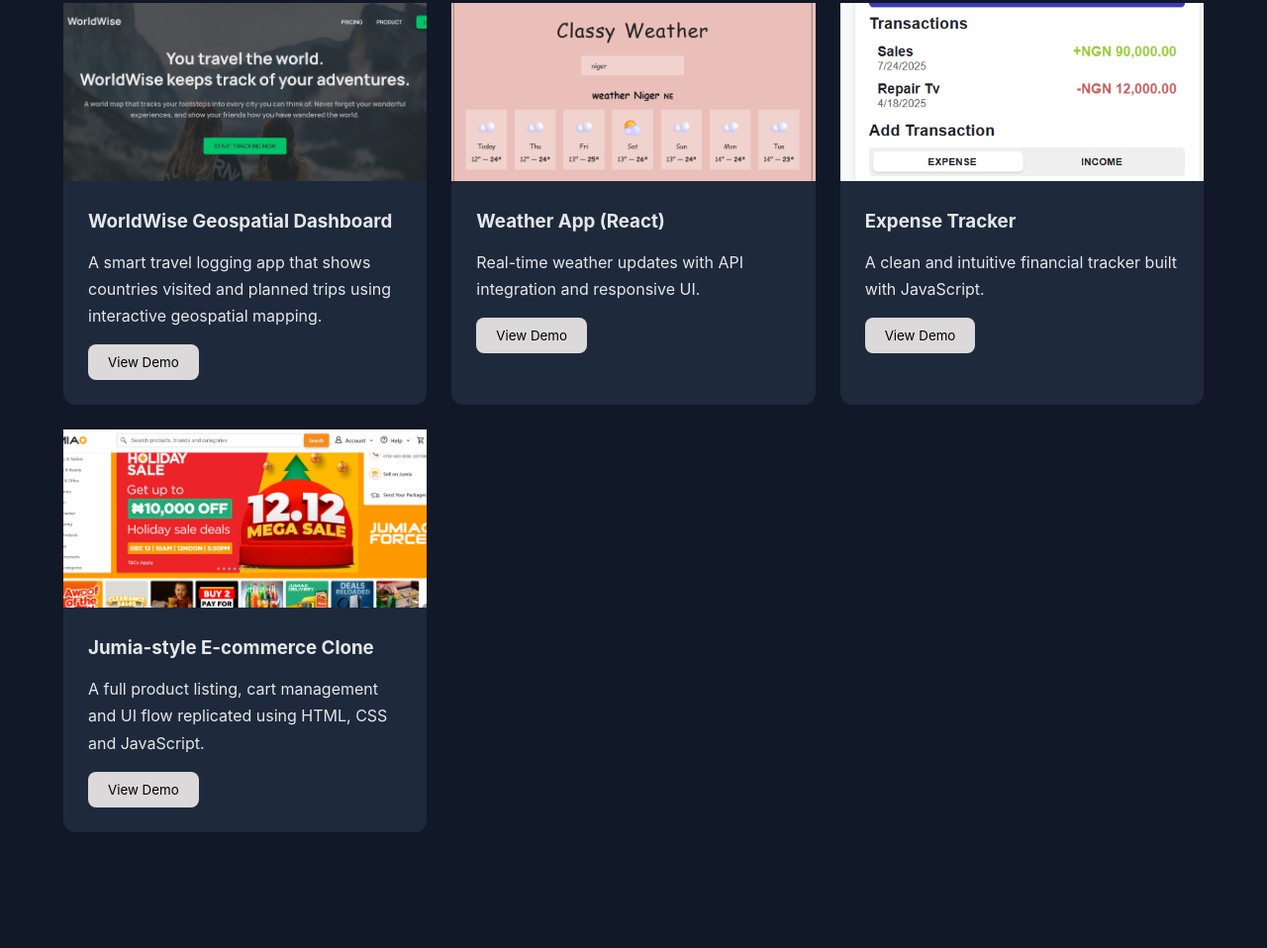
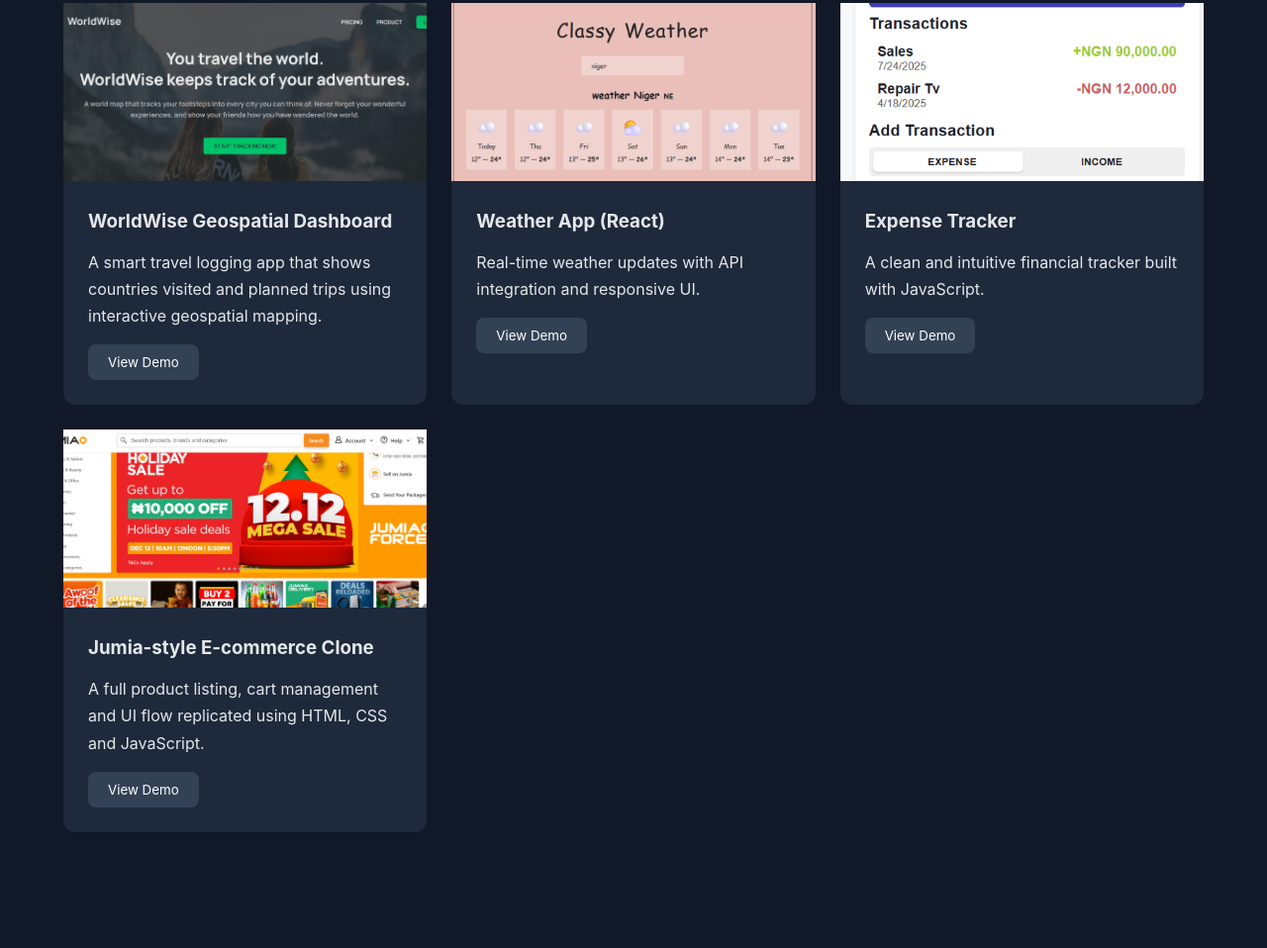
Before and after one commit to pianstp/portfolio_promise, a plain HTML site: page index.html in a window 1280 px wide. Shown: the part 1384-2342 px from the top of the page at 99% size. Drawn offline with Linux system fonts and the light colour scheme.

Commit message:
made updates

```diff
--- a/index.html
+++ b/index.html
@@ -32,7 +32,9 @@
         </p>
 
         <div class="hero-buttons">
-          <a class="btn primary">View Projects</a>
+          <a class="btn primary" href="https://github.com/pianstp"
+            >View Projects</a
+          >
           <a class="btn secondary">Download Resume</a>
         </div>
       </div>
@@ -89,7 +91,7 @@
               A smart travel logging app that shows countries visited and
               planned trips using interactive geospatial mapping.
             </p>
-            <button class="btn small">View Demo</button>
+            <button class="btn small"><a href="">View Demo</a></button>
           </div>
         </div>
 
@@ -100,7 +102,9 @@
             <p>
               Real-time weather updates with API integration and responsive UI.
             </p>
-            <button class="btn small">View Demo</button>
+            <button class="btn small">
+              <a href="https://weather-dynam.netlify.app/">View Demo</a>
+            </button>
           </div>
         </div>
 
@@ -111,7 +115,9 @@
             <p>
               A clean and intuitive financial tracker built with JavaScript.
             </p>
-            <button class="btn small">View Demo</button>
+            <button class="btn small">
+              <a href="https://expense-app-track.netlify.app/">View Demo</a>
+            </button>
           </div>
         </div>
 
@@ -123,7 +129,9 @@
               A full product listing, cart management and UI flow replicated
               using HTML, CSS and JavaScript.
             </p>
-            <button class="btn small">View Demo</button>
+            <button class="btn small">
+              <a href="https://Locafy-team.netlify.app">View Demo</a>
+            </button>
           </div>
         </div>
       </div>
@@ -195,9 +203,11 @@
     <footer class="footer">
       <p>© Syntech. All rights reserved.</p>
       <div class="socials">
-        <a>LinkedIn</a>
-        <a>GitHub</a>
-        <a>Twitter</a>
+        <a href="https://www.linkedin.com/in/onyebuchi-promise-a92b81215/"
+          >LinkedIn</a
+        >
+        <a href="https://github.com/pianstp">GitHub</a>
+        <a href="https://wa.me/2349049407852">WhatsApp</a>
       </div>
     </footer>
 
--- a/style.css
+++ b/style.css
@@ -158,8 +158,11 @@ body {
 
 .btn.small {
   margin-top: 15px;
-  /* background: #334155; */
-  background: #dbd9d9;
+  background: #334155;
+}
+.btn a {
+  text-decoration: none;
+  color: #fff;
 }
 
 /* EXPERIENCE */
```
